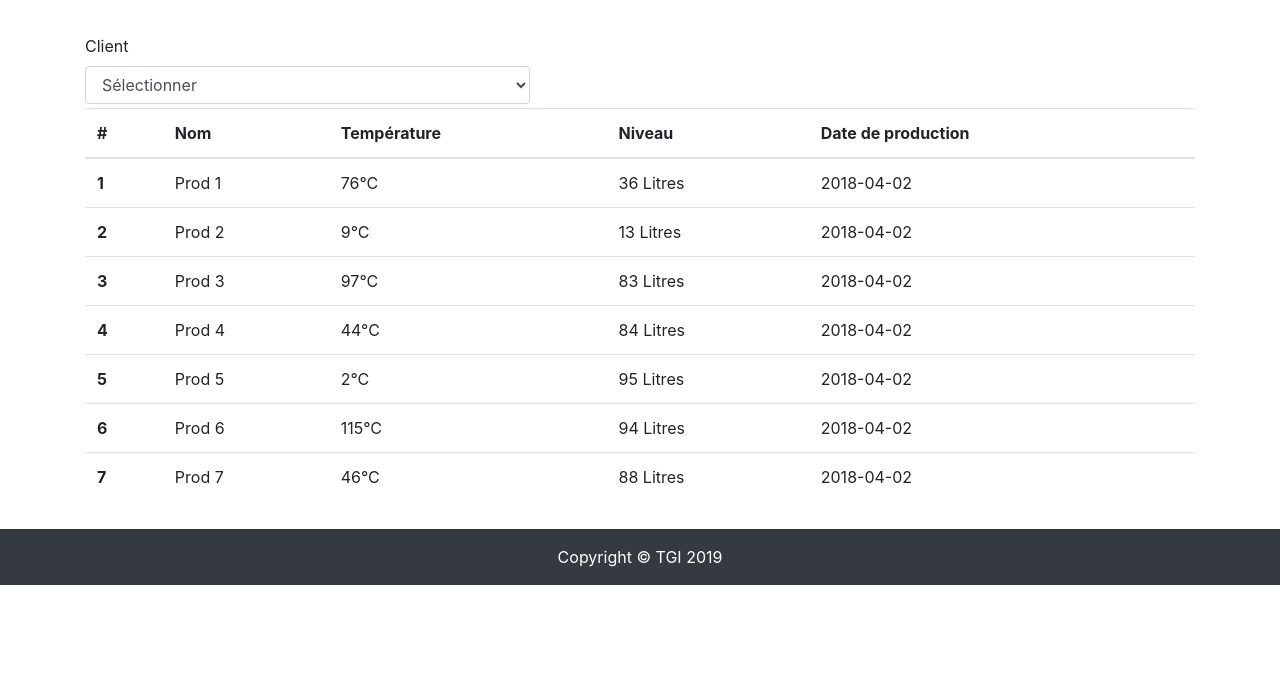
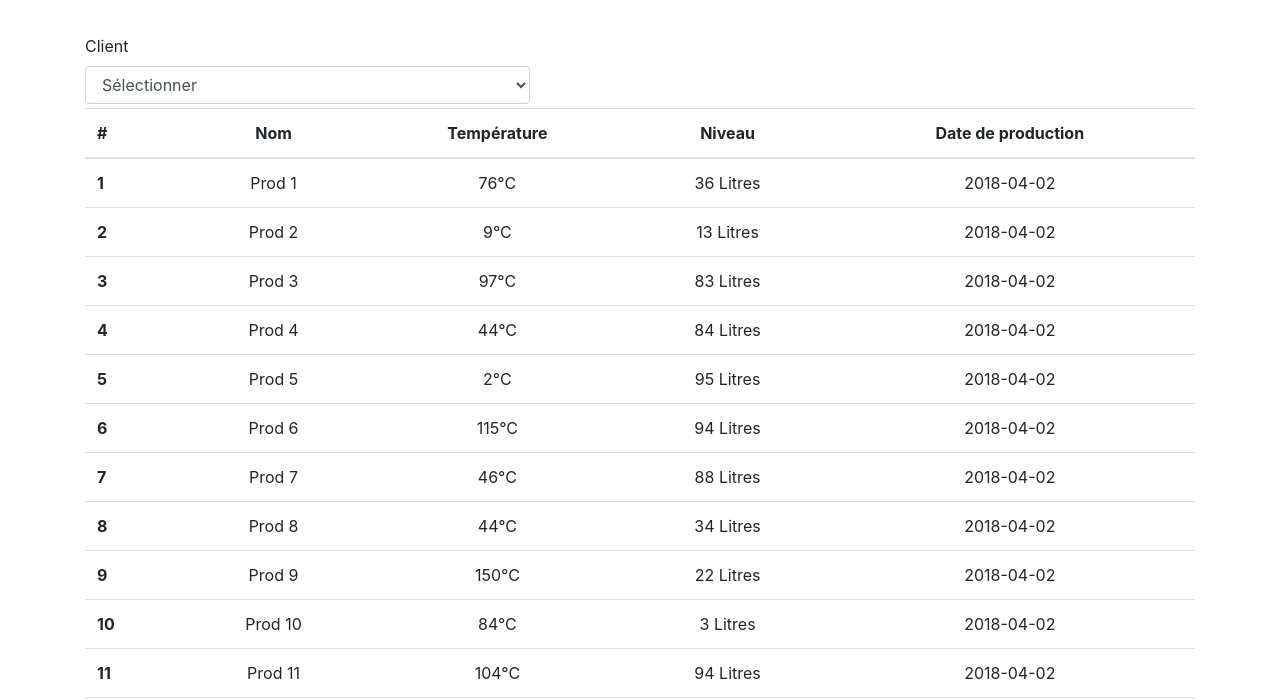
Before and after one commit to Chaps06TV/ProjetIndustriel, a website: page cuves.html in a window 1280 px wide. Shown: the part 254-954 px from the top of the page. Before the commit the page ends 839 px from the top, so only its background shows below. Drawn offline with nearby package versions, Linux system fonts and the light colour scheme; no server answers.

Commit message:
Correction de bug

```diff
--- a/cuves.html
+++ b/cuves.html
@@ -18,7 +18,7 @@
 
 </head>
 
-<body style="min-height: 100vh; position: relative;">
+<body>
 
   <!-- Navigation -->
   <nav class="navbar navbar-expand-lg navbar-dark bg-dark fixed-top">
@@ -72,10 +72,10 @@
       <thead>
         <tr>
           <th scope="col">#</th>
-          <th scope="col">Nom</th>
-          <th scope="col">Temp&eacute;rature</th>
-          <th scope="col">Niveau</th>
-          <th scope="col">Date de production</th>
+          <th scope="col" style="text-align: center;">Nom</th>
+          <th scope="col" style="text-align: center;">Temp&eacute;rature</th>
+          <th scope="col" style="text-align: center;">Niveau</th>
+          <th scope="col" style="text-align: center;">Date de production</th>
         </tr>
       </thead>
       <tbody id="tableBody" name="tableBody">
@@ -89,17 +89,9 @@
         </tr> -->
       </tbody>
     </table>
-    <div class="col-lg-12" style="height: 80px;"></div>
   </div>
   <!-- /.container -->
 
-  <!-- Footer -->
-  <footer class="py-3 bg-dark" style="position: absolute; bottom: 0; width: 100%;">
-    <div class="container">
-      <p class="m-0 text-center text-white">Copyright &copy; TGI 2019</p>
-    </div>
-    <!-- /.container -->
-  </footer>
 
   <!-- Bootstrap core JavaScript -->
   <script src="vendor/jquery/jquery.min.js"></script>
@@ -145,10 +137,10 @@
 
         // TESTING: Ajouter des row random
         var i;
-        for (i = 1; i <= 7; i++) {
+        for (i = 1; i <= 50; i++) {
         var randomInt1 = Math.floor(Math.random() * 160); // TESTING: Génère 2 Int random pour populer le tableau
         var randomInt2 = Math.floor(Math.random() * 100);
-        var a = "<tr><th scope=\"row\">" + i + "</th><td>Prod " + i + "</td><td>" + randomInt1 + "&deg;C</td><td>" + randomInt2 + " Litres</td><td>2018-04-02</td></tr>";
+        var a = "<tr><th scope=\"row\">" + i + "</th><td style=\"text-align: center;\">Prod " + i + "</td><td style=\"text-align: center;\">" + randomInt1 + "&deg;C</td><td style=\"text-align: center;\">" + randomInt2 + " Litres</td><td style=\"text-align: center;\">2018-04-02</td></tr>";
         tableBody.insertAdjacentHTML('beforeend', a);
         }
 
```
Also changed, not shown: clients.html (+4 -12 lines), commandes.html (+6 -10 lines), index.html (+5 -5 lines).
